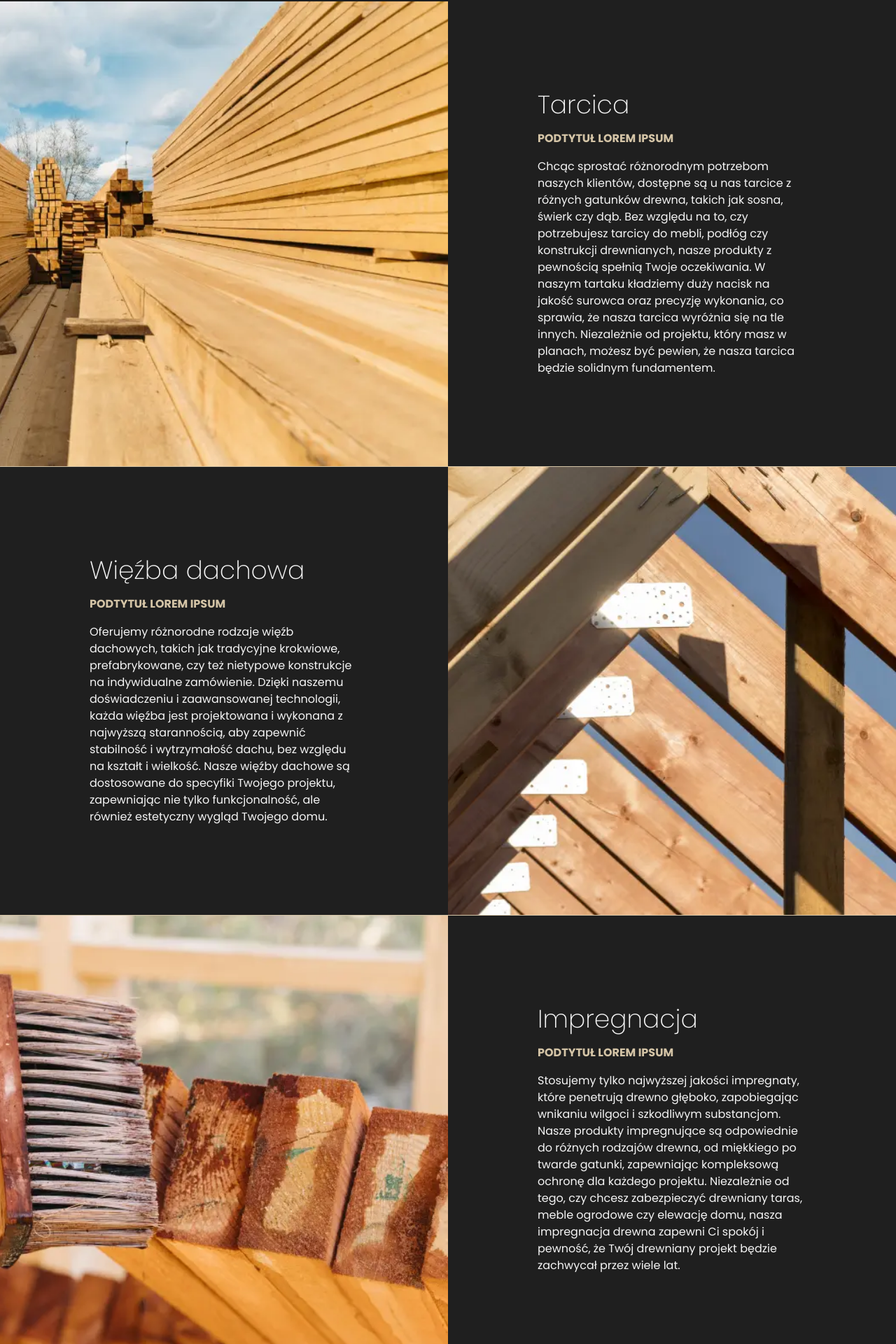
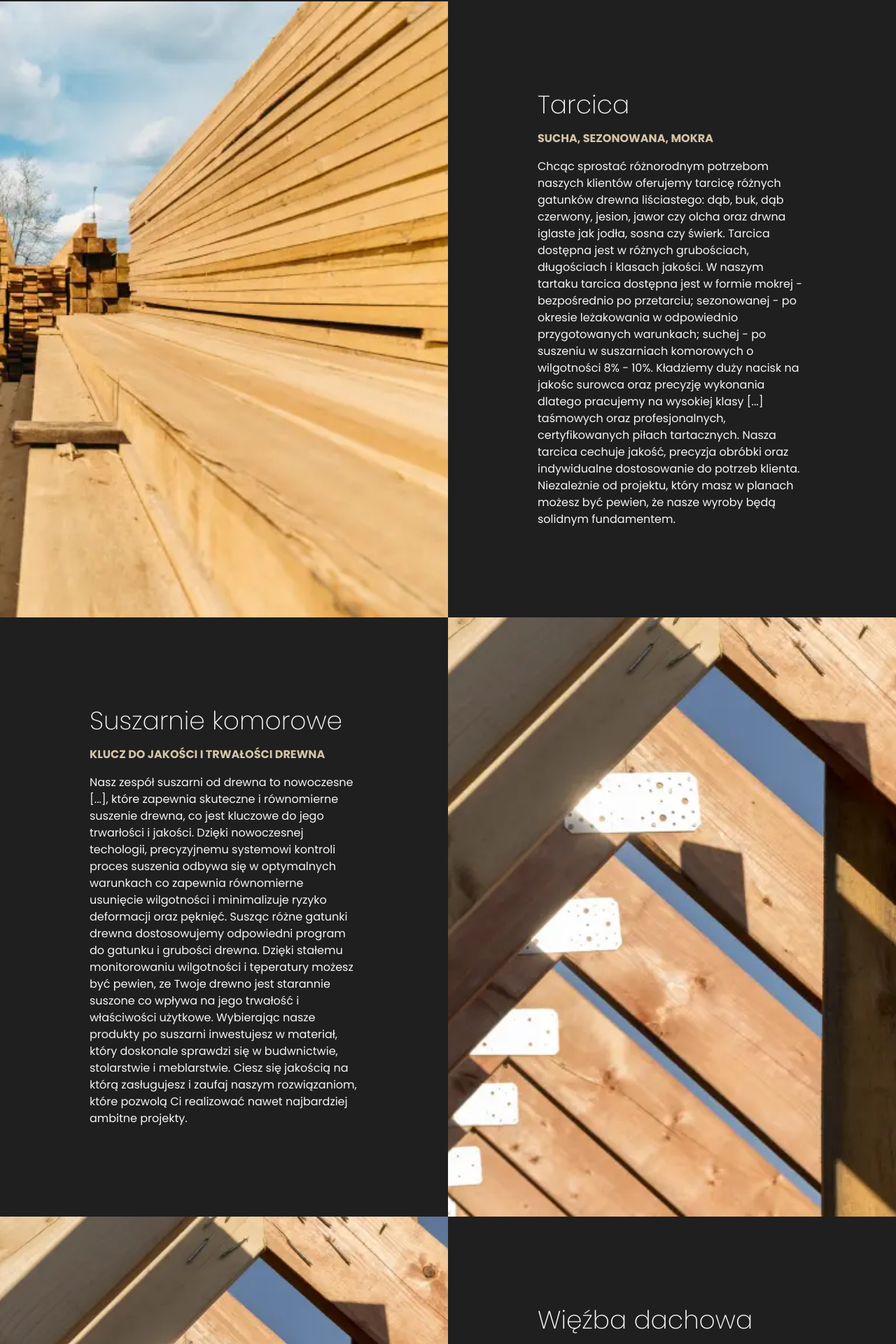
Before and after one commit to TheCodemate/drewnex-website, a Next.js app: page /products in a window 1280 px wide. Shown: the part 860-2780 px from the top of the page at 70% size. Built offline with nearby package versions, Linux system fonts and the light colour scheme.

Commit message:
refactor: change texts per customer request

```diff
--- a/src/app/globals.css
+++ b/src/app/globals.css
@@ -33,6 +33,7 @@
 body {
   color: var(--text-primary);
   background: var(--background-primary);
+  box-sizing: border-box;
 }
 
 @layer utilities {
--- a/src/app/page.tsx
+++ b/src/app/page.tsx
@@ -6,11 +6,13 @@ import { LocationSection } from "../components/LocationSection";
 import { ProductSection } from "@/components/ProductSection";
 import { HeroSection } from "@/components/HeroSection";
 import { FeatureSection } from "@/components/FeatureSection";
+import { AboutUs } from "@/components/AboutUs";
 
 export default function Home() {
   return (
     <main className="flex flex-col">
       <HeroSection />
+      <AboutUs />
       <ProductSection />
       <Banner />
       <FeatureSection />
--- a/src/app/products/page.tsx
+++ b/src/app/products/page.tsx
@@ -71,18 +71,20 @@ const Products = () => {
             dostępnych w ofercie
           </h2>
           <p className="font-normal text-textAlternate text-base sm:w-3/4">
-            W naszym tartaku posiadamy szeroki wybór profesjonalnych produktów
-            tartacznych. Oferta obejmuje tarcicę, impregnację drewna, więźby
-            dachowe, drewno opałowe i wiele innych wysokiej jakości produktów. Z
-            wieloletnim doświadczeniem w branży drzewnej i pasją do precyzyjnej
-            obróbki drewna, zapewniamy Ci kompleksową obsługę i produkty
-            dopasowane do Twoich potrzeb. Skontaktuj się z nami, aby dowiedzieć
-            się więcej!
+            W naszym tartaku posiadamy szeroki wybór profesjonalnych produktów.
+            Oferta obejmuje tarcicę suchą, sezonowaną, mokrą, więźby dachowe,
+            impregnację drewna, drewno opałowe i wiele innych wysokiej jakości
+            produktów. Pozyskiwane przez nas drewno pochodzi w głównej mierze z
+            Polskich lasów Państwowych opierających swoją działalność na
+            odpowiedniej gospodarce leśnej FSO® certyfikat PEFCTM. Z wieloletnim
+            doświadczeniem w branży drzewnej i pasją do precyzyjnej obróbki
+            drewna, zapewniamy Ci kompleksową obsługę i produkty dopasowane do
+            Twoich potrzeb. Skontaktuj się z nami, aby dowiedzieć się więcej.
           </p>
         </motion.div>
       </section>
       <section className="">
-        <div className="flex flex-col border-b border-detail sm:flex-row">
+        <div className="flex flex-col sm:flex-row">
           <motion.div
             viewport={{ once: true }}
             initial="hide"
@@ -108,23 +110,77 @@ const Products = () => {
             >
               <h2 className="font-[200] text-4xl">Tarcica</h2>
               <span className="text-detail font-bold uppercase">
-                Podtytuł lorem ipsum
+                Sucha, sezonowana, mokra
               </span>
               <p className="font-normal text-base">
-                Chcąc sprostać różnorodnym potrzebom naszych klientów, dostępne
-                są u nas tarcice z różnych gatunków drewna, takich jak sosna,
-                świerk czy dąb. Bez względu na to, czy potrzebujesz tarcicy do
-                mebli, podłóg czy konstrukcji drewnianych, nasze produkty z
-                pewnością spełnią Twoje oczekiwania. W naszym tartaku kładziemy
-                duży nacisk na jakość surowca oraz precyzję wykonania, co
-                sprawia, że nasza tarcica wyróżnia się na tle innych.
-                Niezależnie od projektu, który masz w planach, możesz być
-                pewien, że nasza tarcica będzie solidnym fundamentem.
+                Chcąc sprostać różnorodnym potrzebom naszych klientów oferujemy
+                tarcicę różnych gatunków drewna liściastego: dąb, buk, dąb
+                czerwony, jesion, jawor czy olcha oraz drwna iglaste jak jodła,
+                sosna czy świerk. Tarcica dostępna jest w różnych grubościach,
+                długościach i klasach jakości. W naszym tartaku tarcica dostępna
+                jest w formie mokrej - bezpośrednio po przetarciu; sezonowanej -
+                po okresie leżakowania w odpowiednio przygotowanych warunkach;
+                suchej - po suszeniu w suszarniach komorowych o wilgotności 8% -
+                10%. Kładziemy duży nacisk na jakośc surowca oraz precyzję
+                wykonania dlatego pracujemy na wysokiej klasy [...] taśmowych
+                oraz profesjonalnych, certyfikowanych piłach tartacznych. Nasza
+                tarcica cechuje jakość, precyzja obróbki oraz indywidualne
+                dostosowanie do potrzeb klienta. Niezależnie od projektu, który
+                masz w planach możesz być pewien, że nasze wyroby będą solidnym
+                fundamentem.
               </p>
             </motion.div>
           </div>
         </div>
-        <div className="flex flex-col border-b border-detail sm:flex-row-reverse">
+        <div className="flex flex-col sm:flex-row-reverse">
+          <motion.div
+            viewport={{ once: true }}
+            initial="hide"
+            whileInView="show"
+            variants={elementSlidesInFromRight}
+            className="relative min-w-[240px] min-h-[300px] max-w-full max-h-[380px] sm:flex-1 sm:max-h-full"
+          >
+            <Image
+              objectFit="cover"
+              objectPosition="center"
+              fill={true}
+              src="/wiezba-dachowa.webp"
+              alt="tarcica leząca jedna na drugiej"
+            />
+          </motion.div>
+          <div className="flex flex-col items-start gap-4 p-8 sm:flex-1 sm:p-0 sm:gap-0 ">
+            <motion.div
+              viewport={{ once: true }}
+              initial="hide"
+              whileInView="show"
+              variants={elementSlidesInFromLeft}
+              className="flex flex-col gap-4 p-0 sm:p-12 md:p-16 lg:p-24 xl:p-32"
+            >
+              <h2 className="font-[200] text-4xl">Suszarnie komorowe</h2>
+              <span className="text-detail font-bold uppercase">
+                Klucz do jakości i trwałości drewna
+              </span>
+              <p className="font-normal text-base">
+                Nasz zespół suszarni od drewna to nowoczesne [...], które
+                zapewnia skuteczne i równomierne suszenie drewna, co jest
+                kluczowe do jego trwarłości i jakości. Dzięki nowoczesnej
+                techologii, precyzyjnemu systemowi kontroli proces suszenia
+                odbywa się w optymalnych warunkach co zapewnia równomierne
+                usunięcie wilgotności i minimalizuje ryzyko deformacji oraz
+                pęknięć. Susząc różne gatunki drewna dostosowujemy odpowiedni
+                program do gatunku i grubości drewna. Dzięki stałemu
+                monitorowaniu wilgotności i tęperatury możesz być pewien, ze
+                Twoje drewno jest starannie suszone co wpływa na jego trwałość i
+                właściwości użytkowe. Wybierając nasze produkty po suszarni
+                inwestujesz w materiał, który doskonale sprawdzi się w
+                budwnictwie, stolarstwie i meblarstwie. Ciesz się jakością na
+                którą zasługujesz i zaufaj naszym rozwiązaniom, które pozwolą Ci
+                realizować nawet najbardziej ambitne projekty.
+              </p>
+            </motion.div>
+          </div>
+        </div>
+        <div className="flex flex-col sm:flex-row">
           <motion.div
             viewport={{ once: true }}
             initial="hide"
@@ -150,23 +206,26 @@ const Products = () => {
             >
               <h2 className="font-[200] text-4xl">Więźba dachowa</h2>
               <span className="text-detail font-bold uppercase">
-                Podtytuł lorem ipsum
+                Najważniejszy element dachu
               </span>
               <p className="font-normal text-base">
-                Oferujemy różnorodne rodzaje więźb dachowych, takich jak
-                tradycyjne krokwiowe, prefabrykowane, czy też nietypowe
-                konstrukcje na indywidualne zamówienie. Dzięki naszemu
-                doświadczeniu i zaawansowanej technologii, każda więźba jest
-                projektowana i wykonana z najwyższą starannością, aby zapewnić
-                stabilność i wytrzymałość dachu, bez względu na kształt i
-                wielkość. Nasze więźby dachowe są dostosowane do specyfiki
-                Twojego projektu, zapewniając nie tylko funkcjonalność, ale
-                również estetyczny wygląd Twojego domu.
+                W naszym tartaku zaopatrzysz się w komoletną więźbę dachową.
+                Kantówki, łaty, kontrłaty, murłaty, płatwie i wszystkie inne
+                elementy składowe, jak również wszelkie nietypowe konstrukcje
+                drewniane. Wyroby konstrukcyjne wykonujemy z drewnia iglastego o
+                odpowiedniej klasie jakości C24 pozyskiwanego z Polskich lasów
+                Państwowych. Dzięki naszemu doświadczeniu i zaawansowanej
+                technologii, każda więźba jest wykonana z najwyższą
+                starannością, aby zapewnić stabilnosć i wytrzymałość dachów.
+                Nasze więźby dachowe są dostosowane do specyfikacji Twojego
+                projektu, zapewniając nie tylko funkcjonalność, ale również
+                estetyczny wygląd Twojego domu.
               </p>
             </motion.div>
           </div>
         </div>
-        <div className="flex flex-col border-b border-detail sm:flex-row">
+
+        <div className="flex flex-col sm:flex-row-reverse">
           <motion.div
             viewport={{ once: true }}
             initial="hide"
@@ -192,23 +251,72 @@ const Products = () => {
             >
               <h2 className="font-[200] text-4xl">Impregnacja</h2>
               <span className="text-detail font-bold uppercase">
-                Podtytuł lorem ipsum
+                Stosujemy metodę zanurzeniową
               </span>
               <p className="font-normal text-base">
-                Stosujemy tylko najwyższej jakości impregnaty, które penetrują
-                drewno głęboko, zapobiegając wnikaniu wilgoci i szkodliwym
-                substancjom. Nasze produkty impregnujące są odpowiednie do
-                różnych rodzajów drewna, od miękkiego po twarde gatunki,
-                zapewniając kompleksową ochronę dla każdego projektu.
-                Niezależnie od tego, czy chcesz zabezpieczyć drewniany taras,
-                meble ogrodowe czy elewację domu, nasza impregnacja drewna
-                zapewni Ci spokój i pewność, że Twój drewniany projekt będzie
-                zachwycał przez wiele lat.
+                Impregnacja to proces, który ma na celu przedłużyć żywotność
+                drewna. W naszym tartaku stosujemy kompleksową impregnację
+                drewna metodą zanurzeniową w wannie hudraulicznej. Technologia
+                ta pozwala na równomierne i głębokie nasycenie impregnatem
+                każdego elementu drewnianego. Używane przez nas środki
+                impregnujące są produktami najwyższej jakości. Zabezpieczają
+                wyroby drewniane przed grzybem, pleśnią, oraz szkodnikami, a
+                także zwiększają odporność na warunki atmosferyczne takie jak
+                deszcz, śnieg i słońce. Kompleksowa, starannie przeprowadzona
+                impregnacja przy użyciu środków spełniających odpowiednie
+                standardy jakości daje nam poczucie gwarancji, że oddajemy w
+                ręce naszych odbiorców produkty, które zachowując swój dobry
               </p>
             </motion.div>
           </div>
         </div>
-        <div className="flex flex-col border-b border-detail sm:flex-row-reverse">
+
+        <div className="flex flex-col sm:flex-row">
+          <motion.div
+            viewport={{ once: true }}
+            initial="hide"
+            whileInView="show"
+            variants={elementSlidesInFromLeft}
+            className="relative min-w-[240px] min-h-[300px] max-w-full max-h-[380px] sm:flex-1 sm:max-h-full"
+          >
+            <Image
+              objectFit="cover"
+              objectPosition="center"
+              fill={true}
+              src="/tarcica-sucha.webp"
+              alt="tarcica leząca jedna na drugiej"
+            />
+          </motion.div>
+          <div className="flex flex-col items-start gap-4 p-8 sm:flex-1 sm:p-0 sm:gap-0 ">
+            <motion.div
+              viewport={{ once: true }}
+              initial="hide"
+              whileInView="show"
+              variants={elementSlidesInFromRight}
+              className="flex flex-col gap-4 p-0 sm:p-12 md:p-16 lg:p-24 xl:p-32"
+            >
+              <h2 className="font-[200] text-4xl">Drewno konstrukcyjne</h2>
+              <span className="text-detail font-bold uppercase">
+                Podtytuł lorem ipsum
+              </span>
+              <p className="font-normal text-base">
+                Drewno konstrukcyjne które oferujemy to idealny wybór do budowy
+                Wiat, Altan, Drewutni oraz mebli ogrodowych. Wykonane są z
+                wysokiej jakości materiałów. Nasze drewno charakteryzuje się
+                doskonałą trwałością i wytrzymałością co [...], że doskonale
+                sprawdza się w różnych projektach zewnętrznych. Oferujemy
+                również możliwość suszenia oraz strugania co pozwala na
+                uzyskanie gładkich powieżchni i precyzyjnych wymiarów
+                ułatwijących dalszą orbróbkę i montaż. Dzięki szerokiemu
+                asortymentowi z pewnością znajdziesz idealne rozwiązanie, które
+                spełni Twoje oczekiwania. Zaufaj doświadczeniu i jakości wybierz
+                nasze drewno i realizuj swoje pomysły z Drewnex.
+              </p>
+            </motion.div>
+          </div>
+        </div>
+
+        <div className="flex flex-col sm:flex-row-reverse">
           <motion.div
             viewport={{ once: true }}
             initial="hide"
@@ -234,20 +342,63 @@ const Products = () => {
             >
               <h2 className="font-[200] text-4xl">Drewno opałowe</h2>
               <span className="text-detail font-bold uppercase">
-                Podtytuł lorem ipsum
+                100% naturalności bez zawartości lakierów i innych środków
+                chemicznych
               </span>
               <p className="font-normal text-base">
-                Nasze drewno opałowe to źródło ciepła, które sprawi, że Twój dom
-                stanie się przytulnym azylem, nawet w najchłodniejsze dni. W
-                naszej ofercie znajdziesz różne rodzaje drewna opałowego, od
-                tradycyjnych buków po sosny czy dęby. Rozbudowana oferta pozwoli
-                Ci wybrać odpowiedni gatunek, który najlepiej spełni Twoje
-                oczekiwania. Nasze drewno jest starannie sezonowane i
-                przygotowane do spalania, co gwarantuje nie tylko efektywne, ale
-                także ekologiczne ogrzewanie. Bez względu na to, czy masz
-                kominek, piec kaflowy czy nowoczesny piec na biomasę, nasze
-                drewno opałowe zapewni Ci niezawodne źródło ciepła przez cały
-                sezon grzewczy.
+                W ofercie naszego tartaku znajdziesz drwno opałowe zarówno
+                kominkowe jak i do pieców kaflowych czy kotłów na biomasę.
+                Dysponujemy rózżymi rodzajami drewna opałowego twardego jak dąb,
+                buk czy jesion orz miękkiego jak jodła czy sosna, świerk. Drewno
+                dostępne jest w formie zrzyn grubych lub cieńszych lub w formie
+                pociętych połupanych klocków. Przygotowane jest do
+                bezpośredniego spalania poprzez staranne sezonowanie, a w razie
+                potrzeby podsuszane. Dzięki temu nasze drewno gwarantuje
+                efektywne, a także ekologiczne ogrzewanie. Dodatkowym atutem
+                jest 100% naturalność produktu bez zawartości lakierów czy
+                innych środków chemicznych. Nasze drewno opałowe zapewni Ci
+                niezawodne źródło ciepła przez cały sezon grzewczy.
+              </p>
+            </motion.div>
+          </div>
+        </div>
+        <div className="flex flex-col sm:flex-row">
+          <motion.div
+            viewport={{ once: true }}
+            initial="hide"
+            whileInView="show"
+            variants={elementSlidesInFromLeft}
+            className="relative min-w-[240px] min-h-[300px] max-w-full max-h-[380px] sm:flex-1 sm:max-h-full"
+          >
+            <Image
+              objectFit="cover"
+              objectPosition="center"
+              fill={true}
+              src="/impregnacja-drewna.webp"
+              alt="tarcica leząca jedna na drugiej"
+            />
+          </motion.div>
+          <div className="flex flex-col items-start gap-4 p-8 sm:flex-1 sm:p-0 sm:gap-0 ">
+            <motion.div
+              viewport={{ once: true }}
+              initial="hide"
+              whileInView="show"
+              variants={elementSlidesInFromRight}
+              className="flex flex-col gap-4 p-0 sm:p-12 md:p-16 lg:p-24 xl:p-32"
+            >
+              <h2 className="font-[200] text-4xl">Transport</h2>
+              <span className="text-detail font-bold uppercase">
+                Wygoda i profesjonalizm na kazdym etapie dostawy
+              </span>
+              <p className="font-normal text-base">
+                Nasza firma oferuje transport zamówionych materiałów
+                bezpośrednio na miejsce do klienta. Posiadamy Samochody
+                ciężarowe z HDS, co ułatwia rozładunek na placu budowy oraz
+                samochód. Zakres naszych usług transportowych obejmuje nasze jak
+                i sąsiednie województwa. Zamawiając elementy więźby dachowej,
+                tarcicę czy drewno opałowe nie musisz martwić się o samochód
+                dostawczy. Stawiamy na wygodę i profesjonalizm na każdym etapie
+                dostawy
               </p>
             </motion.div>
           </div>
--- a/tailwind.config.ts
+++ b/tailwind.config.ts
@@ -12,7 +12,7 @@ const config: Config = {
       secondary: "#1F1F1F",
       detail: "#D4C4A6",
       detailHovered: "#EBE4D6",
-      textAlternate: "#828282",
+      textAlternate: "#C4C4C4",
       backgroundDarkTransparent: "rgba(0,0,0, 0.9)",
     },
     backgroundImage: {
```
Also changed, not shown: src/components/AboutUs.tsx (added, +35 -0 lines), src/components/Header.tsx (+7 -7 lines), src/components/HeroSection.tsx (+7 -7 lines), public/tartak_foto-01.webp (added).
